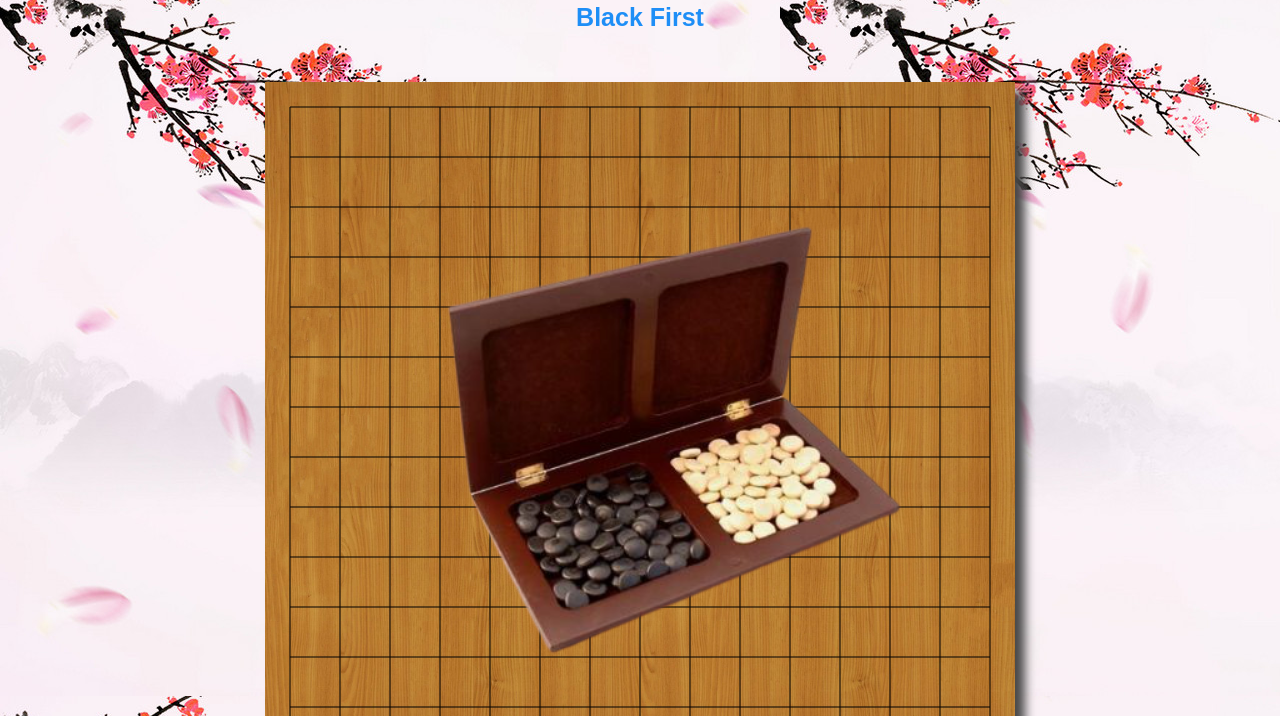
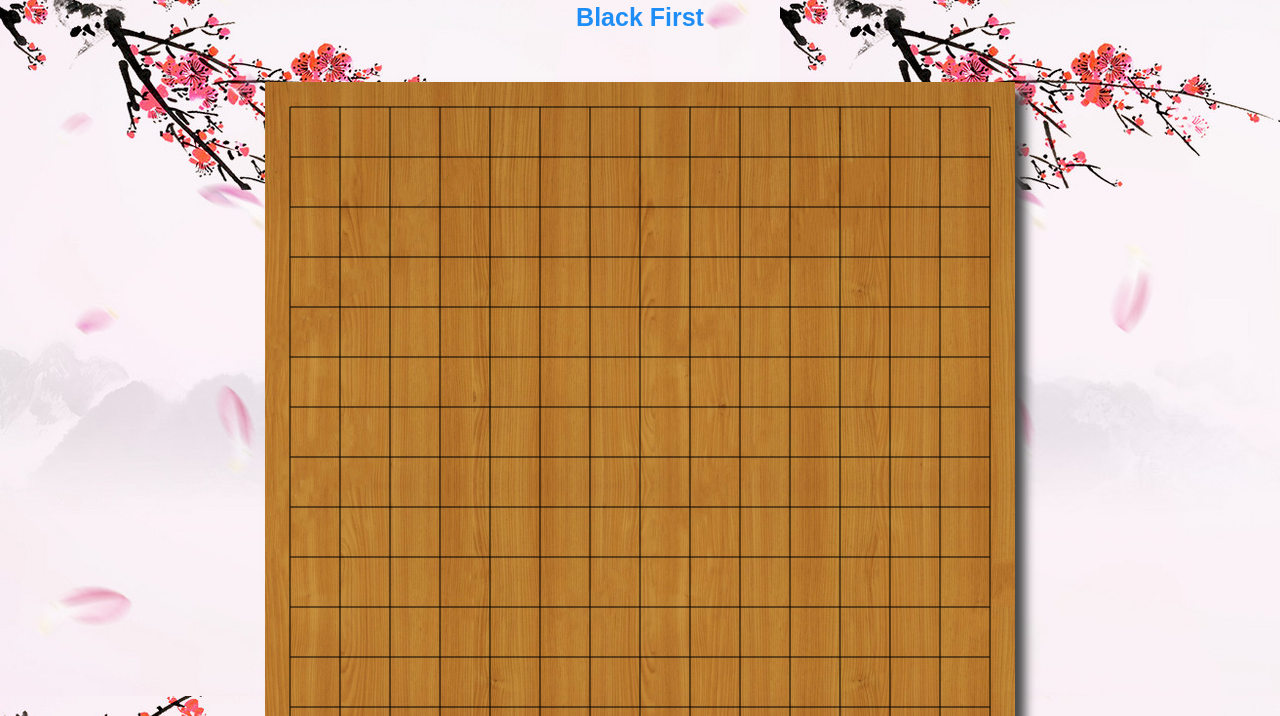
Before and after one commit to Harry-Huang38/Gomoku, a plain HTML site: page index.html in a window 1280 px wide. Shown: the part 84-800 px from the top of the page. Drawn offline with Linux system fonts and the light colour scheme.

Commit message:
Remove the chess box
It will cover the board

```diff
--- a/index.html
+++ b/index.html
@@ -12,9 +12,6 @@
 <body background="image/Background.jpg">
     <h1 id="h1" align="center">Gomoku</h1>
     <h2 class="h2" align="center">Black First</h2>
-    <div class = "WB">
-        <img  src="image/WB.png" alt="W&B Chess" width="500" height="450">
-    </div>
     <canvas id="myCanvas"
         width="750"
         height="750"
```
